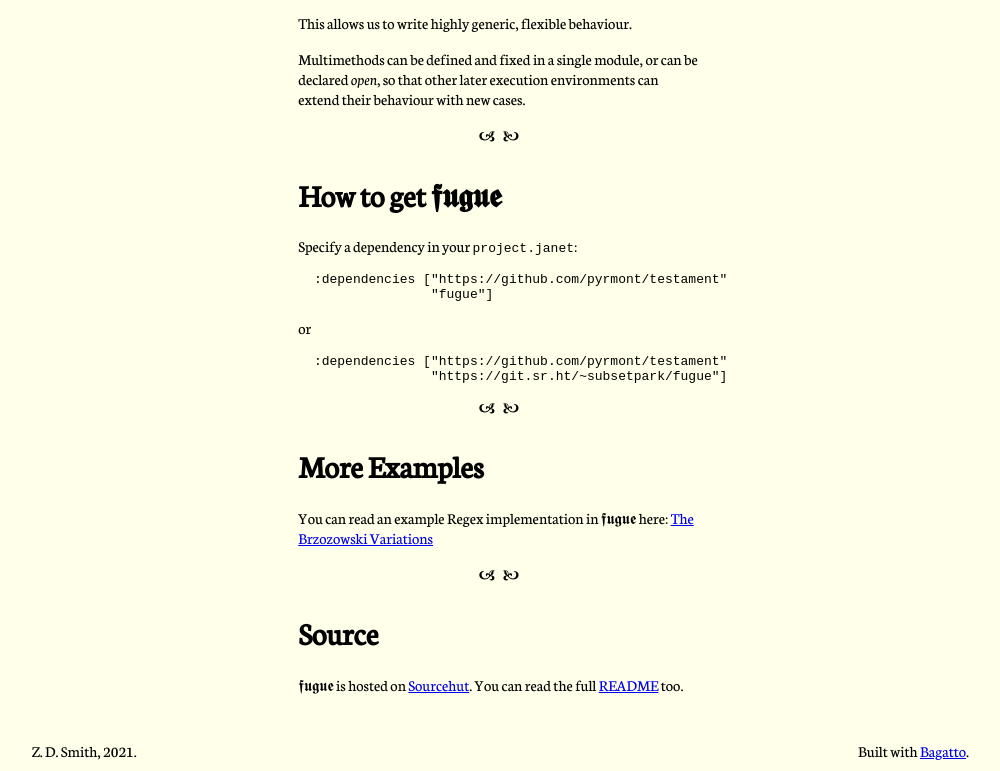
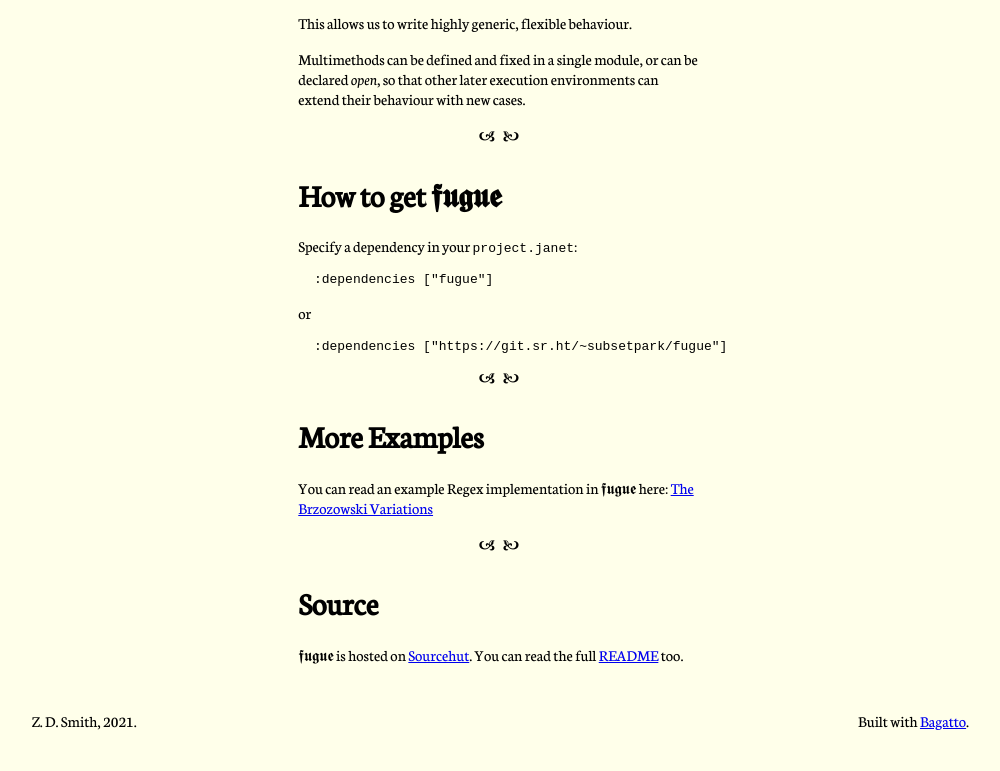
Before and after one commit to subsetpark/fugue.soy, a plain HTML site: page index.html in a window 1280 px wide. Shown: the part 1832-2603 px from the top of the page, without its empty margins (141-1141 px from the left). After the commit the page ends 2573 px from the top, so only its background shows below. Drawn offline with Linux system fonts and the light colour scheme; a web font is replaced by a local one.

Commit message:
Remove reference to testament

```diff
--- a/index.html
+++ b/index.html
@@ -98,12 +98,10 @@ their behaviour with new cases.</p>
 <div class="ornament">&#128614;&nbsp;&nbsp;&nbsp;&#128612;</div>
 <h1>How to get 𝖋𝖚𝖌𝖚𝖊</h1>
 <p>Specify a dependency in your <code>project.janet</code>:</p>
-<pre><code>  :dependencies [&quot;https://github.com/pyrmont/testament&quot;
-                 &quot;fugue&quot;]
+<pre><code>  :dependencies [&quot;fugue&quot;]
 </code></pre>
 <p>or</p>
-<pre><code>  :dependencies [&quot;https://github.com/pyrmont/testament&quot;
-                 &quot;https://git.sr.ht/~subsetpark/fugue&quot;]
+<pre><code>  :dependencies [&quot;https://git.sr.ht/~subsetpark/fugue&quot;]
 </code></pre>
 <div class="ornament">&#128614;&nbsp;&nbsp;&nbsp;&#128612;</div>
 <h1>More Examples</h1>
```
